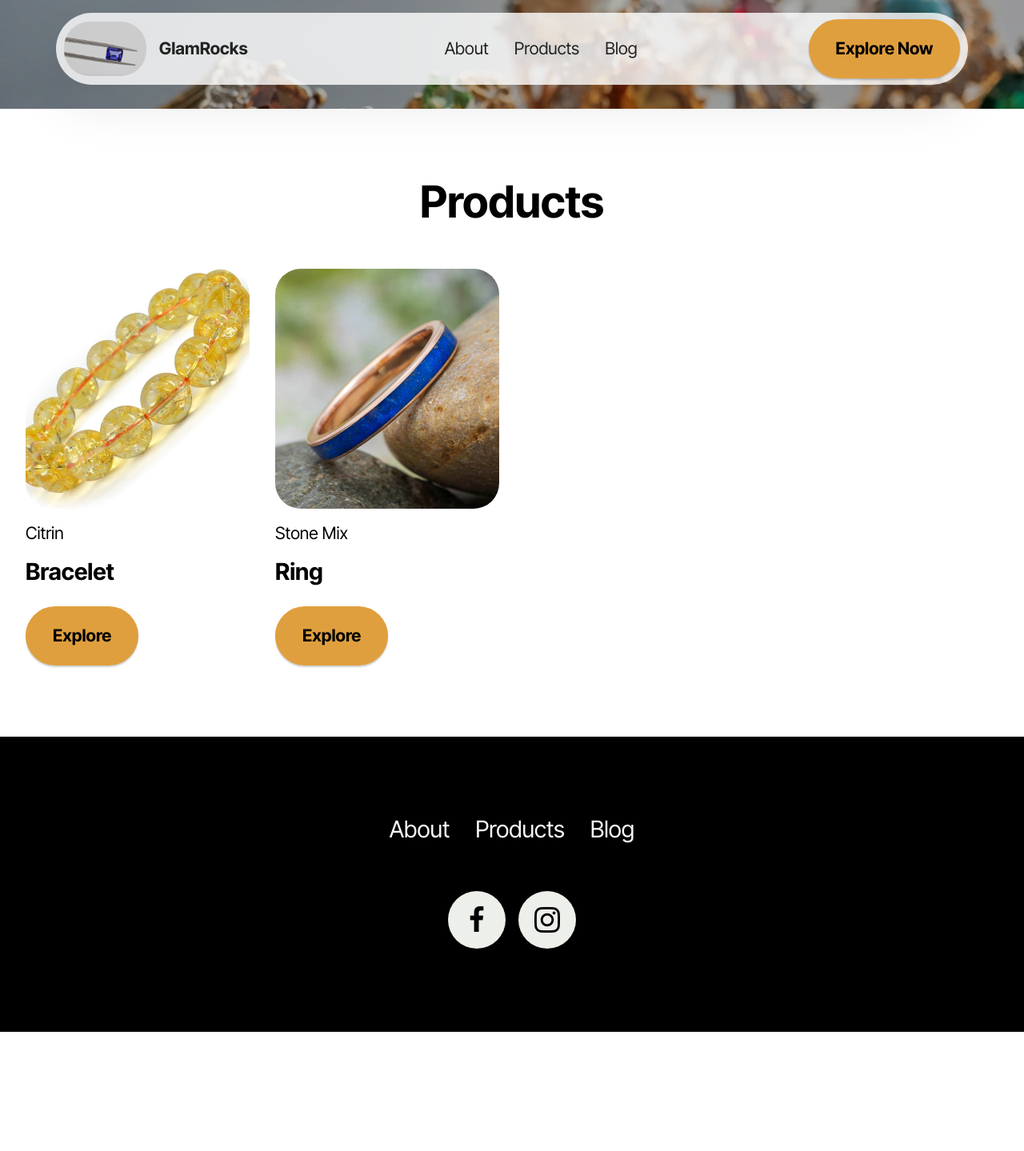
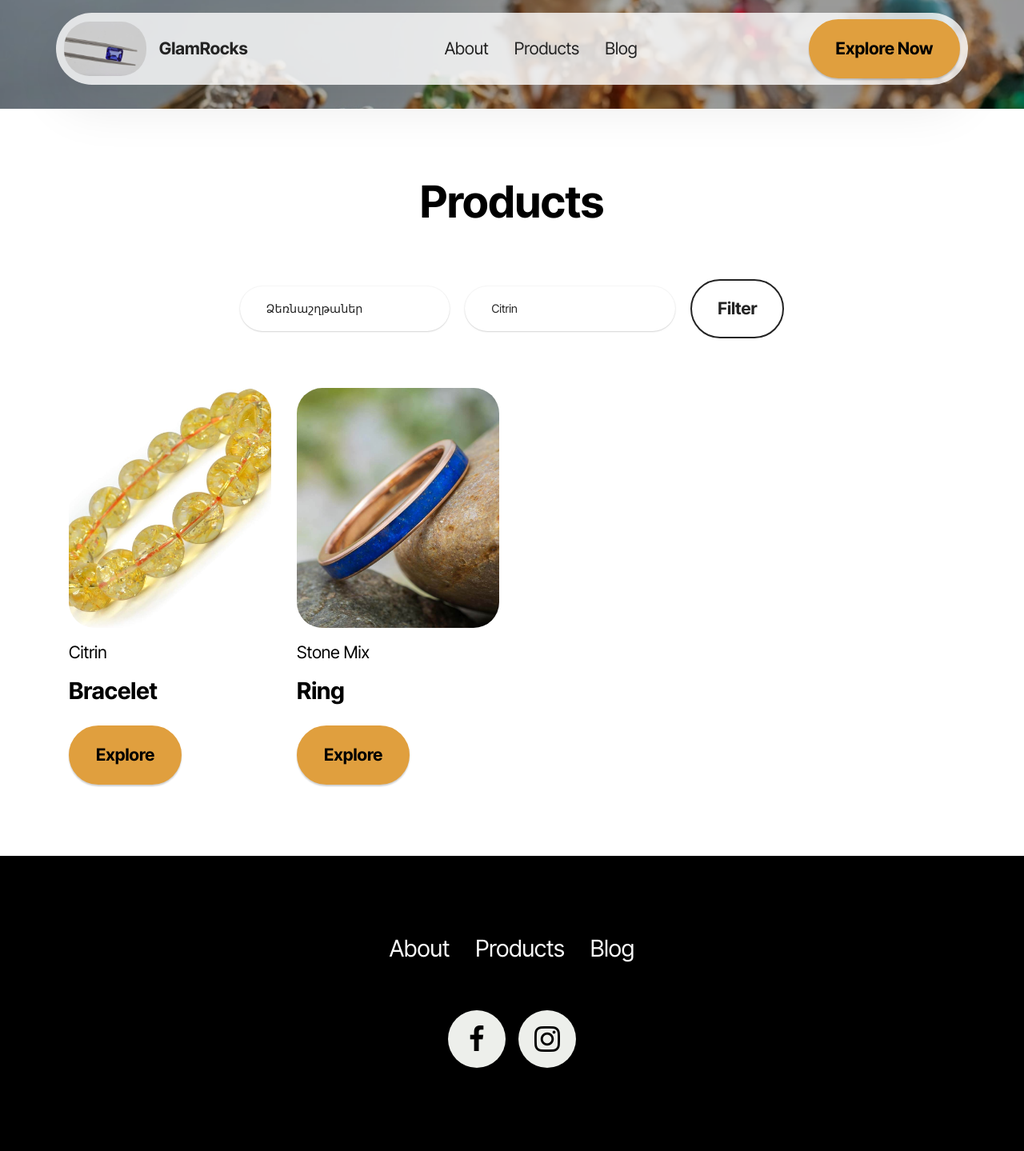
Before and after one commit to VaheHV/stonesWebsite, a Django app: page /product/ in a window 1280 px wide. Shown: the whole page at 80% size. Before the commit the page ends 1290 px from the top, so only its background shows below. Run offline with Django 5.2, Linux system fonts and the light colour scheme; data comes from the database, SQL or seed files in the repository; both versions use the stored data as it was after the commit; some libraries are stand-ins or nearby versions.

Commit message:
added filtering for products

```diff
--- a/stonesWebsite/settings.py
+++ b/stonesWebsite/settings.py
@@ -92,7 +92,7 @@ AUTH_PASSWORD_VALIDATORS = [
 # Internationalization
 # https://docs.djangoproject.com/en/5.0/topics/i18n/
 
-LANGUAGE_CODE = 'ru-ru'
+LANGUAGE_CODE = 'ru'
 
 TIME_ZONE = 'UTC'
 
--- a/store/models.py
+++ b/store/models.py
@@ -2,32 +2,41 @@ from django.db import models
 
 
 class Blog(models.Model):
-    title = models.CharField(max_length=200)
+    title = models.CharField(max_length=200, verbose_name='Название')
     pub_date = models.DateTimeField(auto_now_add=True)
-    body = models.TextField()
-    image = models.ImageField(upload_to='store/blog')
-    tag = models.CharField(max_length=30, default='Stones')
+    body = models.TextField(verbose_name='Текст')
+    image = models.ImageField(upload_to='store/blog', verbose_name='Изображение')
+    tag = models.CharField(max_length=30, default='քարեր', verbose_name='Тег')
 
     def __str__(self):
         return self.title
 
     class Meta:
-        verbose_name = "Blog"
-        verbose_name_plural = "Blogs"
+        verbose_name = "Статья"
+        verbose_name_plural = "Статьи"
         ordering = ['-pub_date']
 
 
 class Product(models.Model):
-    title = models.CharField(max_length=200)
+    title = models.CharField(max_length=200, verbose_name='Название')
     pub_date = models.DateTimeField(auto_now_add=True)
-    body = models.TextField()
-    image = models.ImageField(upload_to='store/products')
-    price = models.DecimalField(max_digits=6, decimal_places=2, default=0.00)
-    tag = models.CharField(max_length=30, default='Stone Mix')
+    body = models.TextField(verbose_name='Описание')
+    image = models.ImageField(upload_to='store/products', verbose_name='Изображение')
+    price = models.DecimalField(max_digits=6, decimal_places=2, default=0.00, verbose_name='Цена')
+    CATEGORY_CHOICES = [
+        ('bracelets', 'Ձեռնաշղթաներ'),
+        ('rings', 'Մատանիներ'),
+        ('earrings', 'Ականջօղներ'),
+        ('rings', 'Վզնոցներ'),
+        ('colognes', 'Կուլոններ'),
+        ('other', 'Այլ')
+    ]
+    category = models.CharField(max_length=20, choices=CATEGORY_CHOICES, default='other', verbose_name='Категория')
+    tag = models.CharField(max_length=30, default='քարեր', verbose_name='Тег')
 
     def __str__(self):
         return self.title
 
     class Meta:
-        verbose_name = "Product"
-        verbose_name_plural = "Products"
+        verbose_name = "Продукт"
+        verbose_name_plural = "Продукты"
--- a/store/urls.py
+++ b/store/urls.py
@@ -1,5 +1,5 @@
 from django.urls import path
-import store.views as views
+from . import views
 
 # Serving media files during development
 from django.conf import settings
--- a/store/views.py
+++ b/store/views.py
@@ -12,11 +12,6 @@ def blog(request):
     return render(request, 'store/blog.html', {'blogs': blogs})
 
 
-def products(request):
-    products_all = Product.objects.all()
-    return render(request, 'store/products.html', {'products': products_all})
-
-
 def about(request):
     return render(request, 'store/about.html')
 
@@ -29,3 +24,22 @@ def article_page(request, pk):
 def product_page(request, pk):
     product = Product.objects.get(id=pk)
     return render(request, 'store/product_page.html', {'product': product})
+
+
+def products(request):
+    category = request.GET.get('category')
+    tag = request.GET.get('tag')
+
+    if category and tag:
+        products = Product.objects.filter(category=category, tag=tag)
+    elif category:
+        products = Product.objects.filter(category=category)
+    elif tag:
+        products = Product.objects.filter(tag=tag)
+    else:
+        products = Product.objects.all()
+
+    categories = Product.CATEGORY_CHOICES
+    tags = Product.objects.values('tag').distinct()
+
+    return render(request, 'store/products.html', {'products': products, 'categories': categories, 'tags': tags})
--- a/templates/store/products.html
+++ b/templates/store/products.html
@@ -62,6 +62,10 @@
     .cid-tZQRXE9pSn .content-head {
         max-width: 800px;
     }
+
+    .small-text {
+        font-size: 0.9rem;
+    }
 </style>
 <section class="blog-2 cid-tZQRXE9pSn" id="blog-2-tZQRXE9pSn">
     <div class="container-fluid">
@@ -73,6 +77,28 @@
                     </h4>
                 </div>
             </div>
+        </div>
+        <div class="container">
+            <form method="GET" action="{% url 'products' %}">
+                <div class="row align-items-center justify-content-center mb-5"">
+                    <div class="col-sm-3 my-1">
+                        <select class="form-control small-text" name="category">
+                            {% for category in categories %}
+                            <option value="{{ category.0 }}">{{ category.1 }}</option>
+                            {% endfor %}
+                        </select>
+                    </div>
+                    <div class="col-sm-3 my-1">
+                        <select class="form-control small-text" name="tag">
+                            {% for tag in tags %}
+                            <option value="{{ tag.tag }}">{{ tag.tag }}</option>
+                            {% endfor %}
+                        </select>
+                    </div>
+                    <div class="mbr-section-btn col-md-auto my-1">"
+                        <button class="btn btn-black-outline display-7" type="submit">Filter</button>
+                    </div>
+            </form>
         </div>
         <div class="row">
             {% for product in products %}
```
Also changed, not shown: db.sqlite3, store/migrations/0002_alter_product_options_product_category_and_more.py (added), store/migrations/0003_alter_blog_options_alter_blog_tag_and_more.py (added), store/migrations/0004_alter_product_category.py (added), store/migrations/0005_alter_product_category.py (added), 1 other file.
